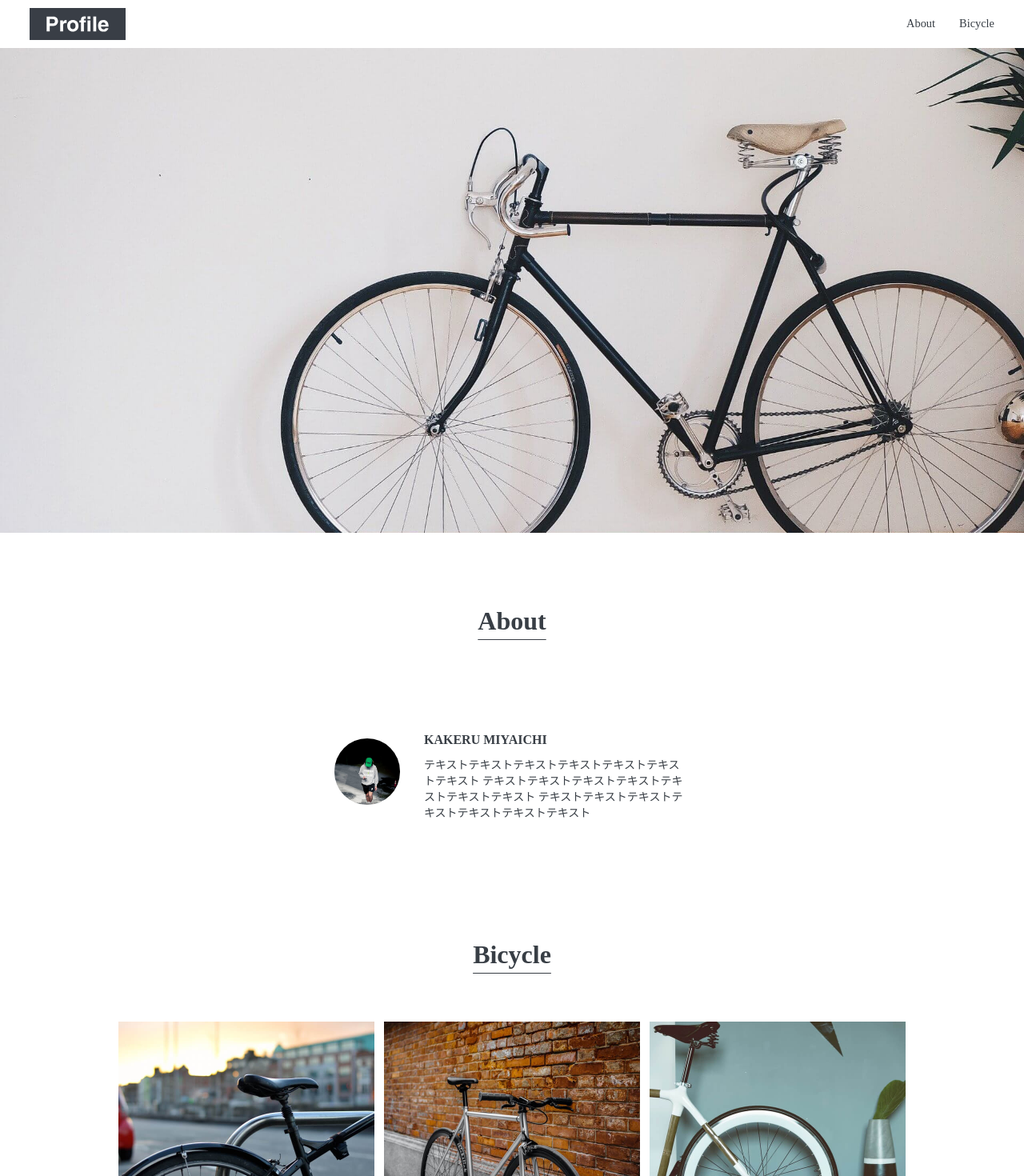
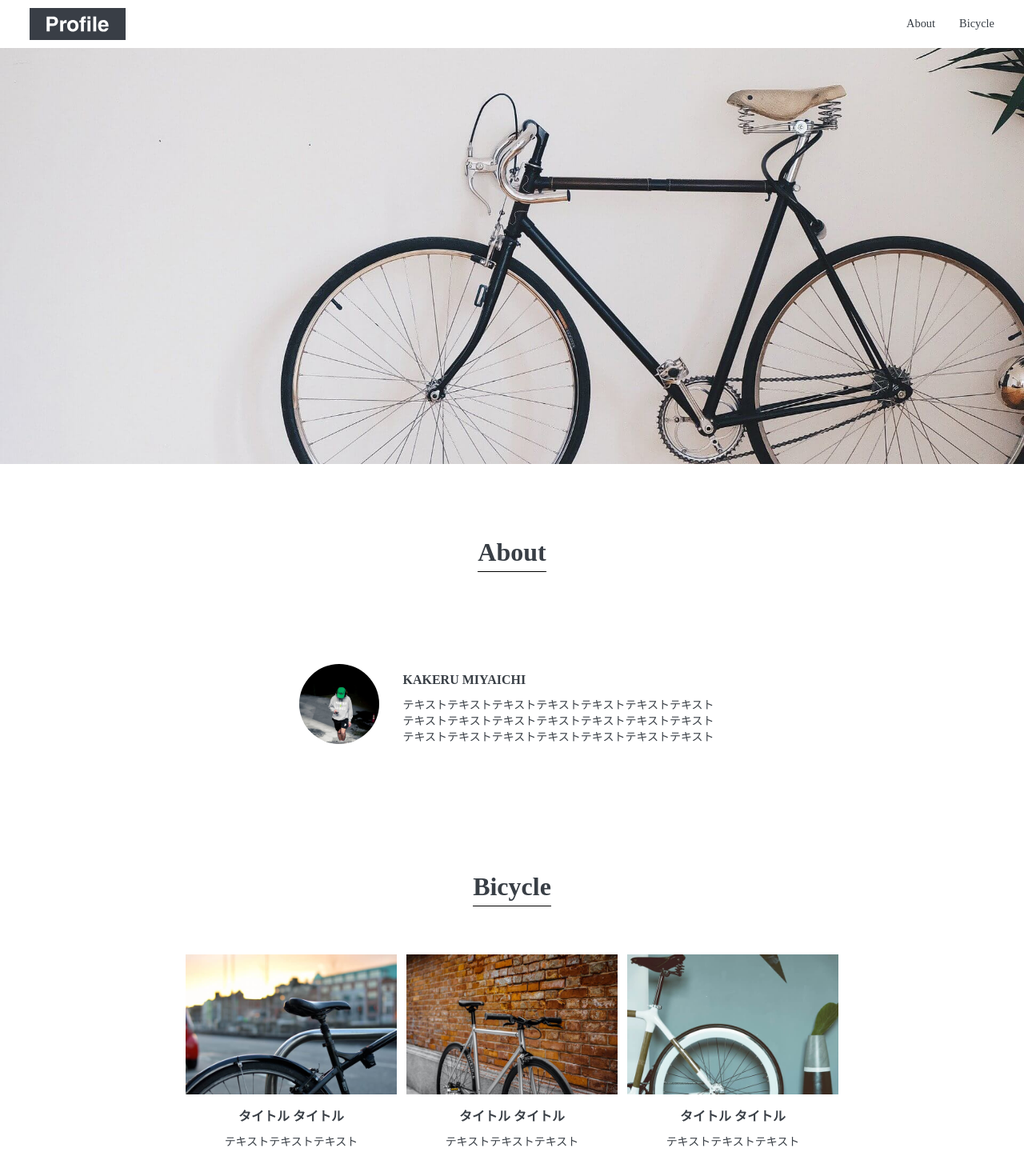
Before and after one commit to zorro901/html-prod-sample, a Next.js app: page / in a window 1280 px wide. Shown: the top 1470 px of the page at 80% size. Built offline with nearby package versions, Linux system fonts and the light colour scheme.

Commit message:
Modify styling

```diff
--- a/components/about.tsx
+++ b/components/about.tsx
@@ -2,19 +2,23 @@ import Image from 'next/image'
 
 const About = () => {
   return (
-    <section className={'mx-[19px] flex flex-col items-center md:mx-[30px]'}>
-      <div className={'mt-[86px]'}>
+    <section className={'flex justify-center'}>
+      <div className={'mx-[19px] flex flex-col items-center md:mx-[30px] md:min-w-[584px] max-w-[960px]'}>
+        <div className={'w-full'}>
+          <div className={'mt-[86px] flex justify-center'}>
             <h1
               id={'about'}
               className={
-            'text-center text-[32px] font-bold leading-normal tracking-normal underline decoration-[.5px] underline-offset-[12px]'
+              'border-b-black border-b-[1px] w-fit text-center text-[32px] font-bold leading-normal tracking-normal'
               }>
               About
             </h1>
           </div>
+
           <div
             className={
-          'mt-[60px] flex h-[209px] w-[445px] flex-col items-center justify-center md:flex-row'
+              'mt-[60px] flex h-[209px] ' +
+              'flex-col items-center justify-center md:flex-row'
             }>
             <Image
               style={{ borderRadius: '50%' }}
@@ -22,13 +26,15 @@ const About = () => {
               height={100}
               width={100}
             />
-        <div className={'flex w-[403px] flex-col md:ml-[30px]'}>
+            <div className={'flex flex-col md:ml-[30px]'}>
               <h3 className={'my-[10px] text-left font-bold'}>KAKERU MIYAICHI</h3>
-          <p className={'text-sm'}>
+              <p className={'text-sm w-[403px]'}>
                 テキストテキストテキストテキストテキストテキストテキスト
                 テキストテキストテキストテキストテキストテキストテキスト
                 テキストテキストテキストテキストテキストテキストテキスト
               </p>
+            </div>
+          </div>
         </div>
       </div>
     </section>
--- a/components/bicycle.tsx
+++ b/components/bicycle.tsx
@@ -9,7 +9,9 @@ const Bicycle = () => {
         <h1
           id={'bicycle'}
           className={
-            'mb-[60px] text-center text-[32px] font-bold leading-normal tracking-normal underline decoration-[.5px] underline-offset-[12px]'
+            'mb-[60px] text-center text-[32px] ' +
+            'font-bold leading-normal tracking-normal ' +
+            'border-b-black border-b-[1px]'
           }>
           Bicycle
         </h1>
@@ -36,16 +38,14 @@ const BicyclePicture: FC<Props> = ({ bicycleNum }) => {
       {isDesktopOrLaptop ? (
         <Image
           src={`/assets/bicycle${bicycleNum}.jpg`}
-          // height={424} width={640}
-          height={424 / 2}
-          width={640 / 2}
+          height={175}
+          width={264}
         />
       ) : (
         <Image
           src={`/assets/bicycle${bicycleNum}.jpg`}
           height={424}
           width={640}
-          // height={424/2} width={640/2}
         />
       )}
       <div className={'flex flex-col'}>
--- a/components/hero.tsx
+++ b/components/hero.tsx
@@ -1,10 +1,16 @@
 import { useMediaQuery } from 'react-responsive'
+import { isMobile } from 'react-device-detect'
 
 const Hero = () => {
   const isDesktopOrLaptop = useMediaQuery({
     query: '(min-width: 672px)',
   })
-  return <>{isDesktopOrLaptop ? <PCImage /> : <SmartPhoneImage />}</>
+  return (
+    <div className={'w-full'}>
+      {isDesktopOrLaptop ? <PCImage /> :
+      isMobile ? <SmartPhoneImage /> : <PCImageSmall/>}
+    </div>
+  )
 }
 
 export default Hero
@@ -12,22 +18,36 @@ export default Hero
 const PCImage = () => (
   <img
     style={{
-      height: '606px',
+      // height: '606px',
+      height: '65vh',
+      width: '100vw',
       objectFit: 'cover',
     }}
     src='/assets/mainvisual.jpg'
     alt='main-visual-md'
     height={606}
-    width={1920}
+    // width={1920}
   />
 )
 
 const SmartPhoneImage = () => (
+    <img
+      style={{
+        height: '111vh',
+        objectFit: 'cover',
+        objectPosition: '50% 50%',
+      }}
+      src='/assets/mainvisual.jpg'
+      alt='main-visual-sm'
+    />
+)
+
+const PCImageSmall = () => (
   <img
     style={{
-      height: '92vh',
+      height: '95vh',
       objectFit: 'cover',
-      objectPosition: '50% 50%',
+      objectPosition: '50% 50%'
     }}
     src='/assets/mainvisual.jpg'
     alt='main-visual-sm'
--- a/package.json
+++ b/package.json
@@ -13,6 +13,7 @@
   "dependencies": {
     "next": "12.3.1",
     "react": "18.2.0",
+    "react-device-detect": "^2.2.2",
     "react-dom": "18.2.0",
     "react-responsive": "^9.0.0"
   },
--- a/pages/index.tsx
+++ b/pages/index.tsx
@@ -4,10 +4,16 @@ import Hero from '../components/hero'
 import About from '../components/about'
 import Bicycle from '../components/bicycle'
 import Footer from '../components/footer'
+import { useMediaQuery } from 'react-responsive'
+import { isMobile } from 'react-device-detect'
 
 const Home: NextPage = () => {
+  const isDesktopOrLaptop = useMediaQuery({
+    query: '(min-width: 672px)',
+  })
   return (
-    <div className={'font-meiryo text-[#383e45]'}>
+    <div className={`font-meiryo text-[#383e45] ${!isMobile && 'w-fit'}
+    ${isDesktopOrLaptop && !isMobile ? '' : 'w-[120vw]'} `}>
       <Header />
       <main>
         <Hero />
```
Also changed, not shown: 2 other files (tests, documents, lock files or other folders). Lines whose indentation alone changed are shown as unchanged.
